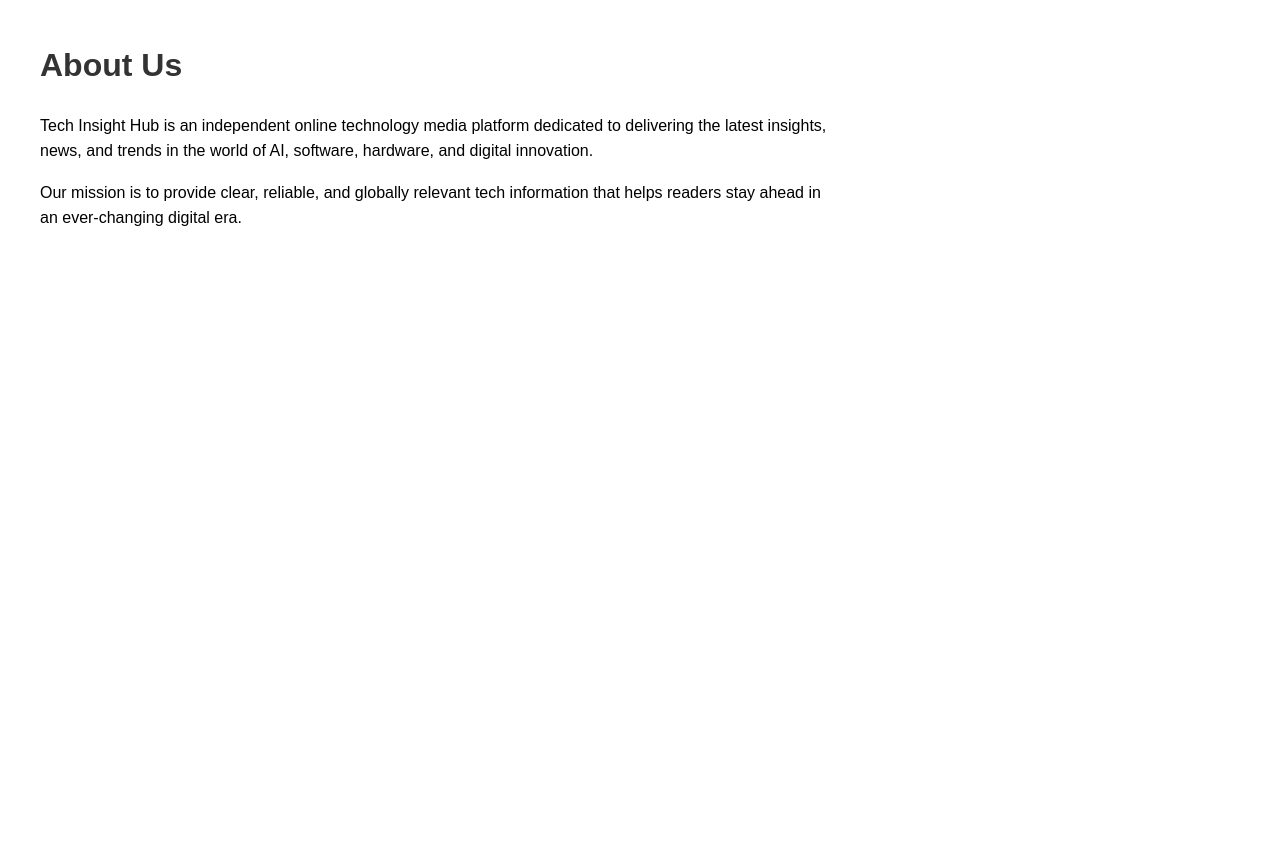
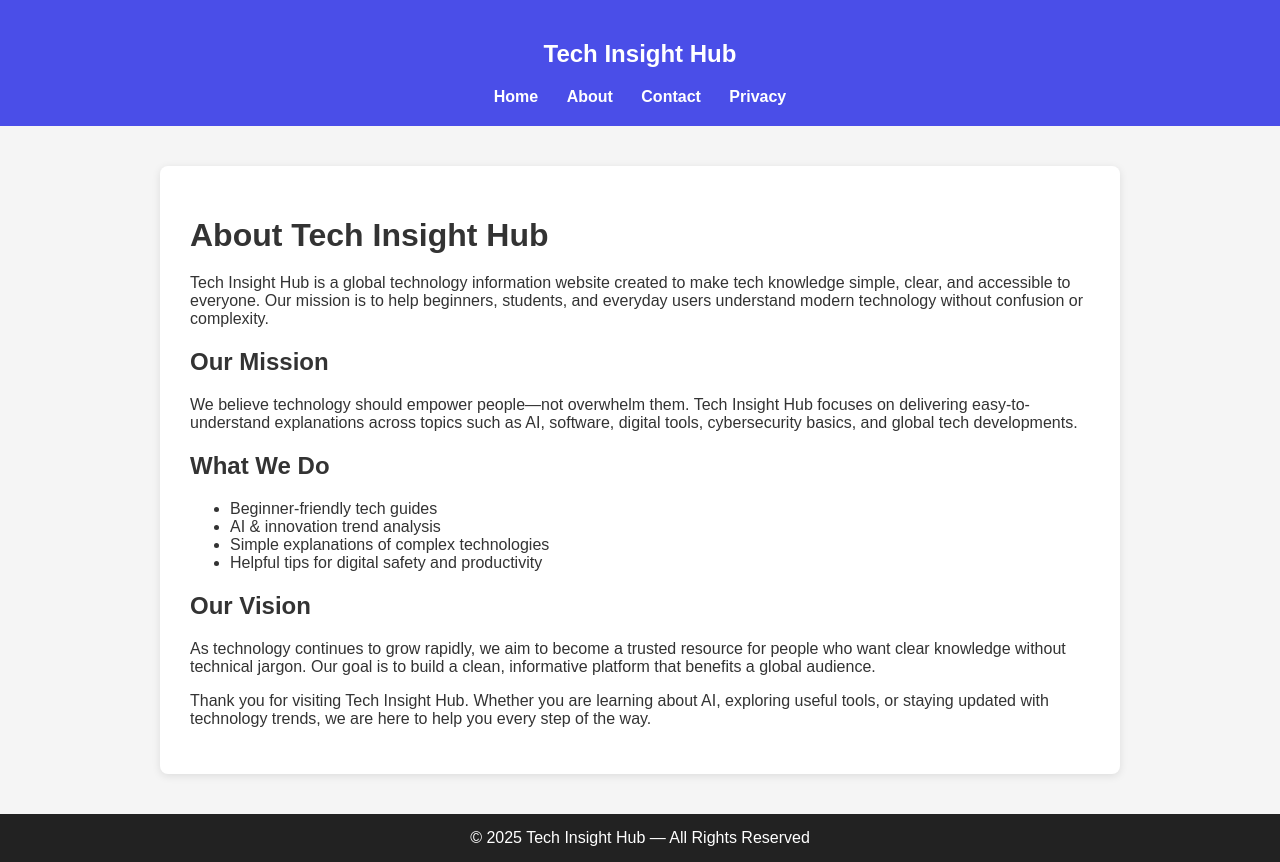
Before and after one commit to czchengzhi6-labshr/tech-insight-hub, a plain HTML site: page about.html in a window 1280 px wide. Before the commit the page ends 800 px from the top, so only its background shows below. Drawn offline with Linux system fonts and the light colour scheme.

Commit message:
Update about.html

```diff
--- a/about.html
+++ b/about.html
@@ -1,24 +1,103 @@
 <!DOCTYPE html>
 <html lang="en">
 <head>
-<meta charset="UTF-8">
+    <meta charset="UTF-8" />
+    <meta name="viewport" content="width=device-width, initial-scale=1.0" />
     <title>About Us - Tech Insight Hub</title>
-<meta name="viewport" content="width=device-width, initial-scale=1.0">
     <style>
-body { font-family: Arial; margin: 40px; line-height: 1.6; max-width: 800px; }
-h1 { color: #333; }
+        body {
+            margin: 0;
+            font-family: Arial, sans-serif;
+            background: #f5f5f5;
+            color: #333;
+        }
+        header {
+            background: #4a4ee8;
+            color: white;
+            padding: 20px;
+            text-align: center;
+        }
+        nav a {
+            color: white;
+            margin: 0 12px;
+            text-decoration: none;
+            font-weight: bold;
+        }
+        .container {
+            max-width: 900px;
+            margin: 40px auto;
+            background: white;
+            padding: 30px;
+            border-radius: 8px;
+            box-shadow: 0 2px 8px rgba(0,0,0,0.1);
+        }
+        h1 {
+            margin-bottom: 20px;
+        }
+        footer {
+            background: #222;
+            color: white;
+            text-align: center;
+            padding: 15px 0;
+            margin-top: 40px;
+        }
     </style>
 </head>
 <body>
 
-<h1>About Us</h1>
+<header>
+    <h2>Tech Insight Hub</h2>
+    <nav>
+        <a href="index.html">Home</a>
+        <a href="about.html">About</a>
+        <a href="contact.html">Contact</a>
+        <a href="privacy.html">Privacy</a>
+    </nav>
+</header>
+
+<div class="container">
+    <h1>About Tech Insight Hub</h1>
     <p>
-Tech Insight Hub is an independent online technology media platform dedicated to delivering the latest insights, news, and trends in the world of AI, software, hardware, and digital innovation.
+        Tech Insight Hub is a global technology information website created to make
+        tech knowledge simple, clear, and accessible to everyone. Our mission is
+        to help beginners, students, and everyday users understand modern
+        technology without confusion or complexity.
+    </p>
+
+    <h2>Our Mission</h2>
+    <p>
+        We believe technology should empower people—not overwhelm them.
+        Tech Insight Hub focuses on delivering easy-to-understand explanations
+        across topics such as AI, software, digital tools, cybersecurity basics,
+        and global tech developments.
+    </p>
+
+    <h2>What We Do</h2>
+    <ul>
+        <li>Beginner-friendly tech guides</li>
+        <li>AI & innovation trend analysis</li>
+        <li>Simple explanations of complex technologies</li>
+        <li>Helpful tips for digital safety and productivity</li>
+    </ul>
+
+    <h2>Our Vision</h2>
+    <p>
+        As technology continues to grow rapidly, we aim to become a trusted
+        resource for people who want clear knowledge without technical jargon.
+        Our goal is to build a clean, informative platform that benefits a global
+        audience.
     </p>
 
     <p>
-Our mission is to provide clear, reliable, and globally relevant tech information that helps readers stay ahead in an ever-changing digital era.
+        Thank you for visiting Tech Insight Hub. Whether you are learning about
+        AI, exploring useful tools, or staying updated with technology trends,
+        we are here to help you every step of the way.
     </p>
+</div>
+
+<footer>
+    © 2025 Tech Insight Hub — All Rights Reserved
+</footer>
 
 </body>
 </html>
```
Lines whose indentation alone changed are shown as unchanged.
